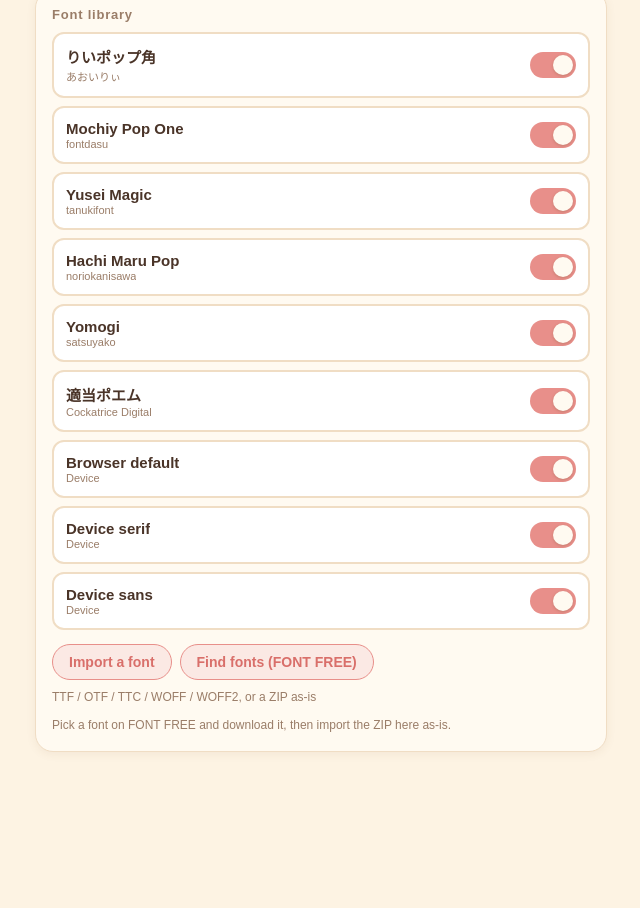
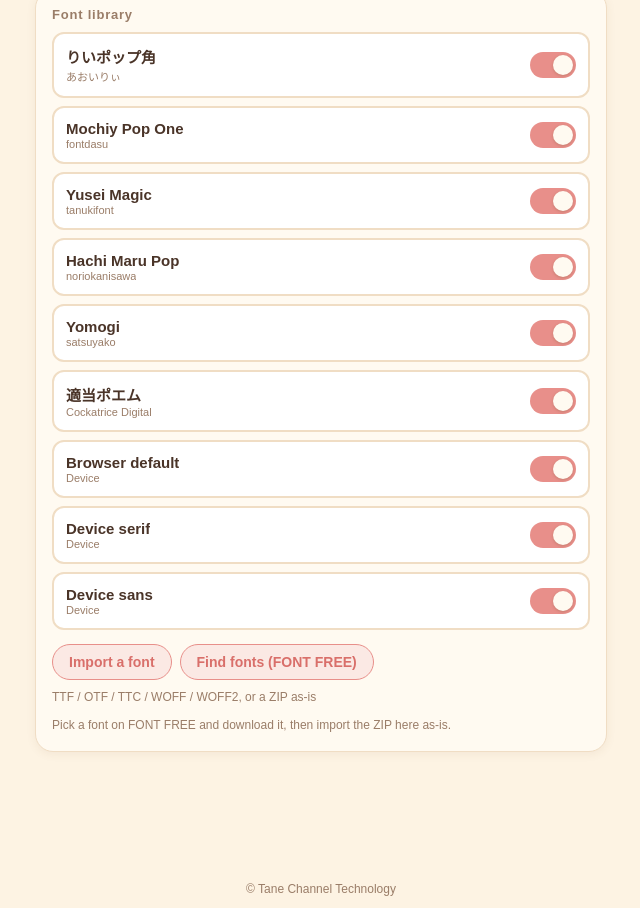
Before and after one commit to tanep3/FontMemo, a website built with Vite: page web/index.html in a window 1280 px wide. Shown: the part 946-1854 px from the top of the page, without its empty margins (319-959 px from the left). Before the commit the page ends 1808 px from the top, so only its background shows below. Built offline with nearby package versions, Linux system fonts and the light colour scheme; a web font is replaced by a local one.

Commit message:
v0.5.1: author credit
Add the '© Tane Channel Technology' credit at the app bottom.
All four Thermal Kits apps carry the same credit.

```diff
--- a/web/index.html
+++ b/web/index.html
@@ -146,6 +146,8 @@
 
     </main>
 
+    <footer class="credit">© Tane Channel Technology</footer>
+
     <dialog id="creditsDialog">
       <h2 data-i18n="creditsTitle"></h2>
       <p data-i18n="creditsIntro"></p>
--- a/web/package.json
+++ b/web/package.json
@@ -1 +1 @@
-{"appVersion":"0.5.0","dependencies":{"fflate":"^0.8.2"},"devDependencies":{"@types/node":"^26.6.6","esbuild":"^0.24.2","typescript":"^5.6.0","vite":"^6.0.0"},"name":"fontmemo-web","private":true,"scripts":{"build":"vite build && node assemble-site.mjs","dev":"vite","test":"node scripts/run-tests.mjs","typecheck":"tsc --noEmit"},"type":"module","version":"0.1.0"}
+{"appVersion":"0.5.1","dependencies":{"fflate":"^0.8.2"},"devDependencies":{"@types/node":"^26.6.6","esbuild":"^0.24.2","typescript":"^5.6.0","vite":"^6.0.0"},"name":"fontmemo-web","private":true,"scripts":{"build":"vite build && node assemble-site.mjs","dev":"vite","test":"node scripts/run-tests.mjs","typecheck":"tsc --noEmit"},"type":"module","version":"0.1.0"}
--- a/web/src/app/style.css
+++ b/web/src/app/style.css
@@ -628,3 +628,10 @@ dialog p {
   margin-right: 12px;
   font-size: 12px;
 }
+
+.credit {
+  margin: 20px 0 12px;
+  text-align: center;
+  color: var(--muted);
+  font-size: 12px;
+}
```
